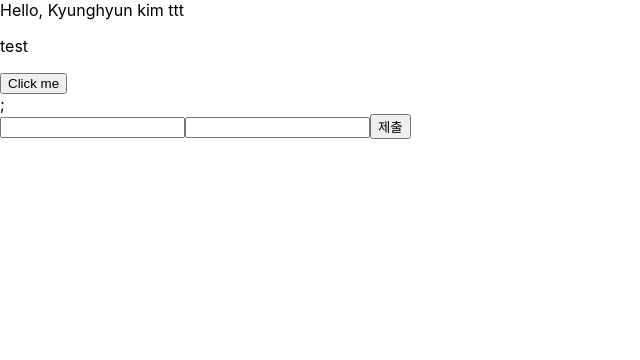
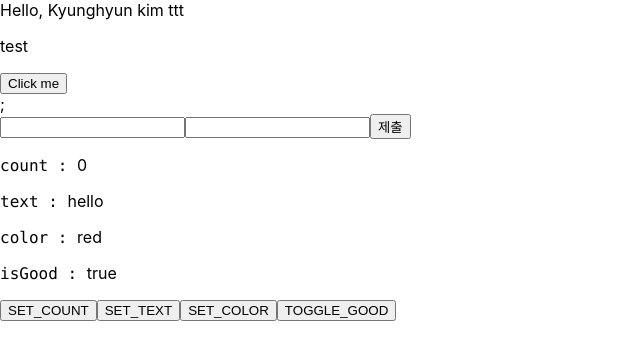
Before and after one commit to kimkyunghyun123/react-ts-study, a React (Create React App) app: page / in a window 1280 px wide. Shown: the top 360 px of the page, without its empty margins (0-640 px from the left). Built offline with nearby package versions, Linux system fonts and the light colour scheme.

Commit message:
feat : TypeScript with ReactContextAPI

```diff
--- a/src/App.tsx
+++ b/src/App.tsx
@@ -2,7 +2,8 @@ import React from 'react';
 import Greetings from './components/Greetings';
 //import Counter from './components/Counter'
 import MyForm from './components/MyForm'
-
+import ReducerSample from './components/ReducerSample';
+import { SampleProvider } from './components/SampleContext';
 const App: React.FC = () => {
   const onClick = (name : string) => {
     console.log(`${name} says hello`)
@@ -16,6 +17,10 @@ const App: React.FC = () => {
       <Greetings name="Kyunghyun kim" optional="test" mark="ttt" onClick={onClick}/>;
       {/* //<Counter/> */}
       <MyForm onSubmit={onSubmit}/>
+      <SampleProvider>
+        <ReducerSample/>
+      </SampleProvider>
+
     </>
 
   )
--- a/src/components/ReducerSample.tsx
+++ b/src/components/ReducerSample.tsx
@@ -1,62 +1,38 @@
 import React, {useReducer} from 'react';
-import { useDispatch } from 'react-redux';
-
-type Color = 'red' | 'orange' | 'yellow';
-
-type State = {
-  count : number;
-  text : string;
-  color : Color;
-  isGood : boolean;
-}
-
-type Action =
-  | {type : 'SET_COUNT', count : number}
-  | {type : 'SET_TEXT', text : string}
-  | {type : 'SET_COLOR', color : Color}
-  | {type : 'TOGGLE_GOOD'}
-
-
-function reducer(state : State, action : Action){
-  switch(action.type){
-    case 'SET_COUNT' :
-      return {
-        ...state,
-        count : action.count
-      }
-    case 'SET_COLOR' :
-      return {
-        ...state,
-        color : action.color
-      }
-    case 'SET_TEXT' :
-      return {
-        ...state,
-        text : action.text
-      }
-    case 'TOGGLE_GOOD' :
-      return {
-        ...state,
-        isGood : !state.isGood
-      }
-    default :
-      throw new Error('Unhandled action')
-  }
-}
-
+import {useSampleState, useSampleDispatch} from './SampleContext';
 
 function ReducerSample(){
-  const [state ,dispatch] = useReducer(reducer, {
-    count : 0,
-    text : 'hello',
-    color : 'red',
-    isGood : true
-  })
+  const state = useSampleState();
+  const dispatch = useSampleDispatch();
 
   const setCount = () => dispatch({type : 'SET_COUNT', count : 5})
   const setText = () => dispatch({type : 'SET_TEXT', text : 'bye'})
   const setColor = () => dispatch({type : 'SET_COLOR', color : 'orange'})
+  const toggleGood = () => dispatch({type : 'TOGGLE_GOOD'})
   //const toggleGood = () => dispatch({type : })
+
+  return (
+    <div>
+      <p>
+        <code>count : </code>{state.count}
+      </p>
+      <p>
+        <code>text : </code>{state.text}
+      </p>
+      <p>
+        <code>color : </code>{state.color}
+      </p>
+      <p>
+        <code>isGood : </code>{state.isGood ? 'true' : 'false'}
+      </p>
+      <div>
+        <button onClick={setCount}>SET_COUNT</button>
+        <button onClick={setText}>SET_TEXT</button>
+        <button onClick={setColor}>SET_COLOR</button>
+        <button onClick={toggleGood}>TOGGLE_GOOD</button>
+      </div>
+    </div>
+  )
 }
 
 export default ReducerSample;
--- /dev/null
+++ b/src/components/SampleContext.tsx
@@ -0,0 +1,76 @@
+import React, {useReducer, useContext, createContext, Dispatch } from 'react';
+
+type Color = 'red' | 'orange' | 'yellow';
+
+type State = {
+	count : number;
+	text : string;
+	color: Color;
+	isGood : boolean;
+}
+
+type Action =
+	| {type : 'SET_COUNT', count : number}
+	| {type : 'SET_TEXT', text : string}
+	| {type : 'SET_COLOR', color : Color}
+	| {type : 'TOGGLE_GOOD'};
+
+type SampleDispatch = Dispatch<Action>;
+
+const SampleStateContext = createContext<State | null>(null);
+const SampleDispatchContext = createContext<SampleDispatch | null>(null);
+
+function reducer(state: State, action:Action):State{
+	switch(action.type){
+		case 'SET_COUNT' :
+			return {
+				...state,
+				count : action.count
+			}
+		case 'SET_COLOR' :
+			return {
+				...state,
+				color : action.color
+			}
+		case 'SET_TEXT' :
+			return {
+				...state,
+				text : action.text
+			}
+		case 'TOGGLE_GOOD' :
+			return {
+				...state,
+				isGood : !state.isGood
+			}
+		default :
+			throw new Error('Unhandled action');
+	}
+}
+
+export function SampleProvider({children} : {children : React.ReactNode}){
+	const [state, dispatch] = useReducer(reducer, {
+		count : 0,
+		text : 'hello',
+		color : 'red',
+		isGood : true
+	});
+	return (
+		<SampleStateContext.Provider value={state}>
+			<SampleDispatchContext.Provider value={dispatch}>
+				{children}
+			</SampleDispatchContext.Provider>
+		</SampleStateContext.Provider>
+	)
+}
+
+export function useSampleState(){
+	const state = useContext(SampleStateContext)
+	if(!state) throw new Error('Cannat find SampleProvider');
+	return state;
+}
+
+export function useSampleDispatch(){
+	const dispatch = useContext(SampleDispatchContext);
+	if(!dispatch) throw new Error('Cannat find SampleProvider');
+	return dispatch;
+}
```
Also changed, not shown: 2 other files (tests, documents, lock files or other folders).
